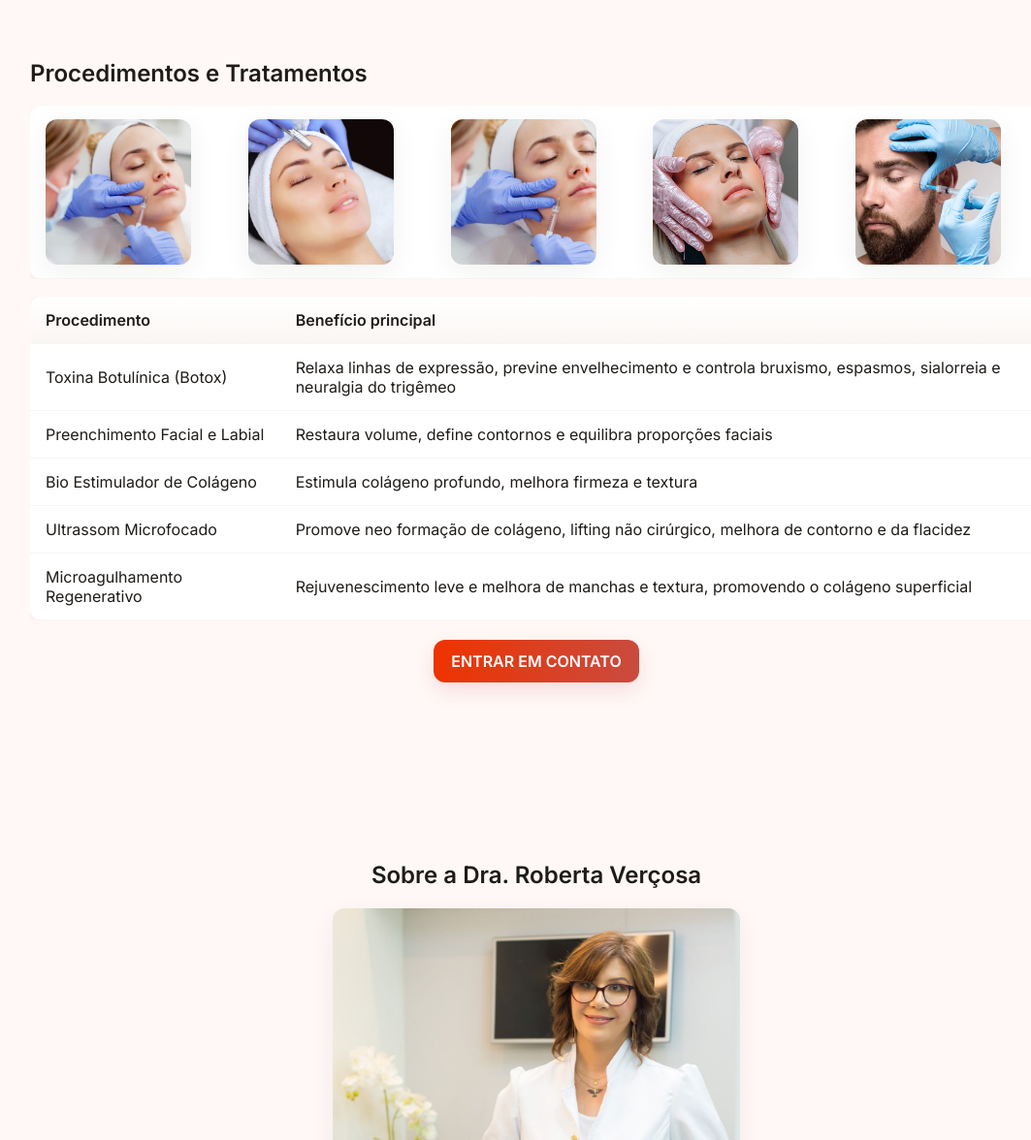
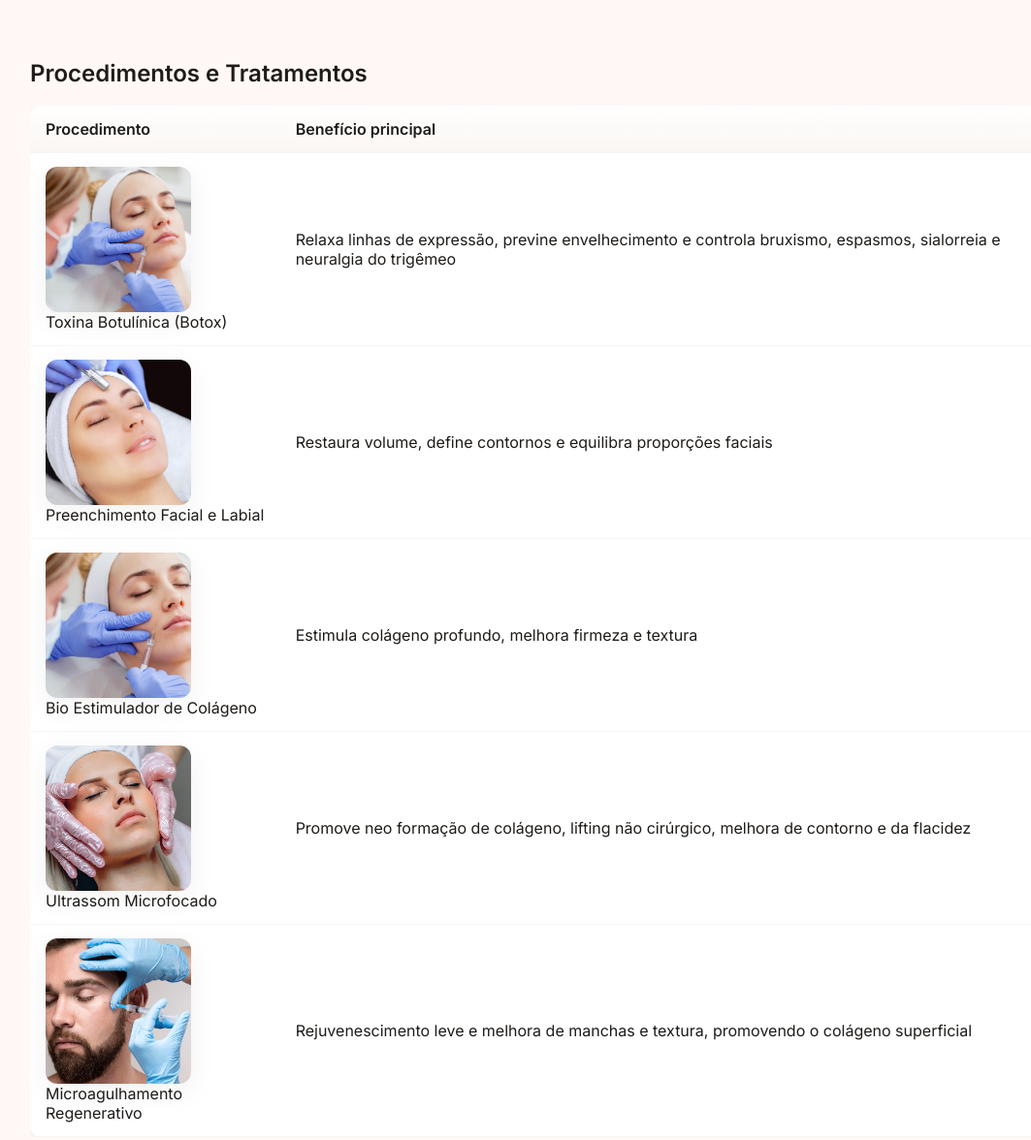
Before and after one commit to arthur-s-neto/drarobertavercosa, a plain HTML site: page index.html in a window 1280 px wide. Shown: the part 1400-2576 px from the top of the page at 97% size, without its empty margins (87-1150 px from the left). Drawn offline with nearby package versions, Linux system fonts and the light colour scheme.

Commit message:
Ajuste layout procedimentos

```diff
--- a/index.html
+++ b/index.html
@@ -81,29 +81,45 @@
     <section id="procedimentos" class="section reveal">
       <div class="container">
         <h2>Procedimentos e Tratamentos</h2>
-
-        <div class="table-wrap">
-          <table class="procedures-table" role="table" aria-label="Procedimentos e benefícios">
-            <tbody>
-              <tr>
-			  <td><img src="assets/img/procedimento1.jpg" alt="procedimento1" class="portrait"></td>
-			  <td><img src="assets/img/procedimento2.jpg" alt="procedimento2" class="portrait"></td>
-			  <td><img src="assets/img/procedimento3.jpg" alt="procedimento3" class="portrait"></td>
-			  <td><img src="assets/img/procedimento4.jpg" alt="procedimento4" class="portrait"></td>
-			  <td><img src="assets/img/procedimento5.jpg" alt="procedimento5" class="portrait"></td>
-			  </tr>
-            </tbody>
-          </table>
-        </div>
         <div class="table-wrap">
           <table class="procedures-table" role="table" aria-label="Procedimentos e benefícios">
             <thead><tr><th>Procedimento</th><th>Benefício principal</th></tr></thead>
             <tbody>
-              <tr><td>Toxina Botulínica (Botox)</td><td>Relaxa linhas de expressão, previne envelhecimento e controla bruxismo, espasmos, sialorreia e neuralgia do trigêmeo</td></tr>
-              <tr><td>Preenchimento Facial e Labial</td><td>Restaura volume, define contornos e equilibra proporções faciais</td></tr>
-              <tr><td>Bio Estimulador de Colágeno</td><td>Estimula colágeno profundo, melhora firmeza e textura</td></tr>
-              <tr><td>Ultrassom Microfocado</td><td>Promove neo formação de colágeno, lifting não cirúrgico, melhora de contorno e da flacidez</td></tr>
-              <tr><td>Microagulhamento Regenerativo</td><td>Rejuvenescimento leve e melhora de manchas e textura, promovendo o colágeno superficial</td></tr>
+              <tr>
+			    <td>
+					<div><img src="assets/img/procedimento1.jpg" alt="procedimento1" class="portrait"></div>
+					<div>Toxina Botulínica (Botox)</div>
+				</td>
+				<td>Relaxa linhas de expressão, previne envelhecimento e controla bruxismo, espasmos, sialorreia e neuralgia do trigêmeo</td>
+			  </tr>
+              <tr>
+				<td>
+					<div><img src="assets/img/procedimento2.jpg" alt="procedimento2" class="portrait"></div>
+					<div>Preenchimento Facial e Labial</div>
+				</td>
+				<td>Restaura volume, define contornos e equilibra proporções faciais</td>
+			  </tr>
+              <tr>
+				<td>
+					<div><img src="assets/img/procedimento3.jpg" alt="procedimento3" class="portrait"></div>
+					<div>Bio Estimulador de Colágeno</div>
+				</td>
+				<td>Estimula colágeno profundo, melhora firmeza e textura</td>
+			  </tr>
+              <tr>
+				<td>
+					<div><img src="assets/img/procedimento4.jpg" alt="procedimento4" class="portrait"></div>
+					<div>Ultrassom Microfocado</div>
+				</td>
+				<td>Promove neo formação de colágeno, lifting não cirúrgico, melhora de contorno e da flacidez</td>
+			  </tr>
+              <tr>
+				<td>
+					<div><img src="assets/img/procedimento5.jpg" alt="procedimento5" class="portrait"></div>
+					<div>Microagulhamento Regenerativo</div>
+				</td>
+				<td>Rejuvenescimento leve e melhora de manchas e textura, promovendo o colágeno superficial</td>
+			  </tr>
             </tbody>
           </table>
         </div>
```
